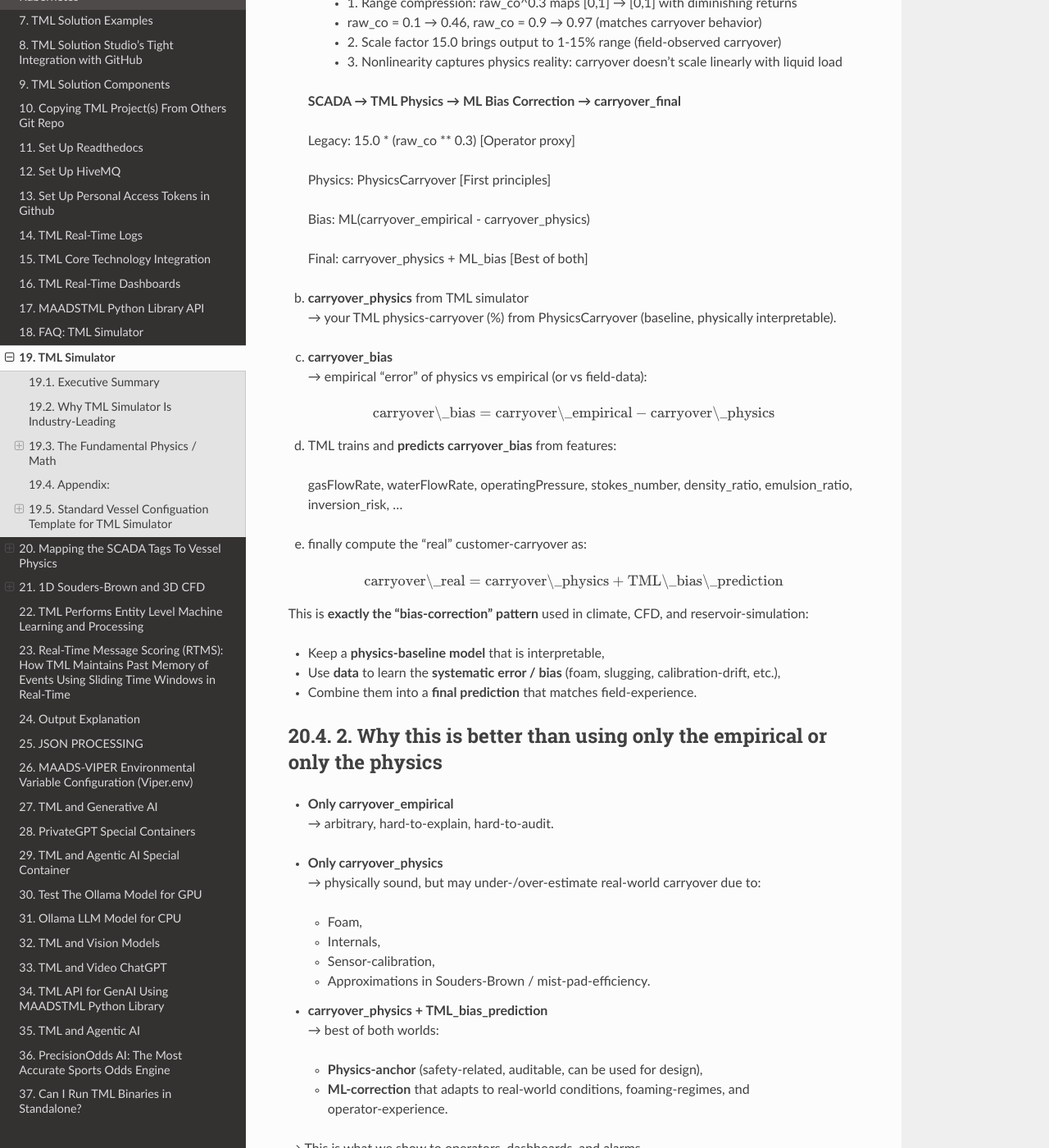
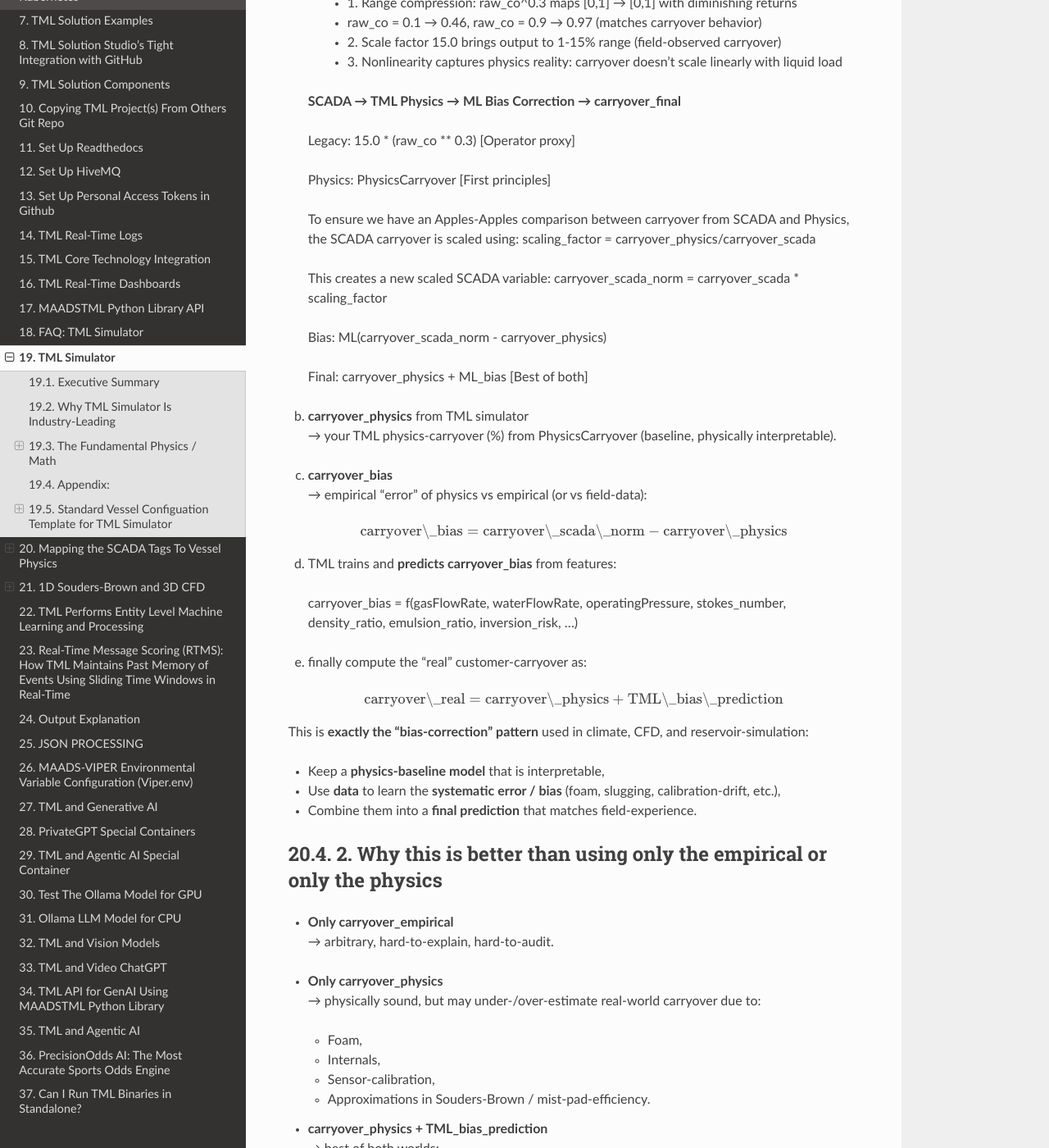
Before and after one commit to smaurice101/readthedocs, a Sphinx documentation site: the page built from docs/source/tmlsimulator.rst, in a window 1280 px wide and 1400 px high, scrolled down 16448 px. Shown: the whole window at 82% size. Built offline with Sphinx 7.4.7 and the Read the Docs theme 3.1.0, drawn with Linux system fonts in a browser that asks for light colours; pages that are not in the unit, such as notebooks, are missing from menus; some of the changed text lies outside the part shown.

Commit message:
Update tmlsimulator.rst

```diff
--- a/docs/source/tmlsimulator.rst
+++ b/docs/source/tmlsimulator.rst
@@ -983,7 +983,11 @@
 
    Physics: PhysicsCarryover [First principles]
 
-   Bias: ML(carryover_empirical - carryover_physics)
+   To ensure we have an Apples-Apples comparison between carryover from SCADA and Physics, the SCADA carryover is scaled using: scaling_factor = carryover_physics/carryover_scada
+
+   This creates a new scaled SCADA variable: carryover_scada_norm = carryover_scada * scaling_factor
+
+   Bias: ML(carryover_scada_norm - carryover_physics)
 
    Final: carryover_physics + ML_bias [Best of both]
 
@@ -996,14 +1000,14 @@
 
 .. math::
 
-   \text{carryover\_bias} = \text{carryover\_empirical} - \text{carryover\_physics}
+   \text{carryover\_bias} = \text{carryover\_scada\_norm} - \text{carryover\_physics}
 
 d. TML trains and **predicts carryover_bias** from features:
 
 ..
 
-   gasFlowRate, waterFlowRate, operatingPressure, stokes_number,
-   density_ratio, emulsion_ratio, inversion_risk, ...
+   carryover_bias = f(gasFlowRate, waterFlowRate, operatingPressure, stokes_number,
+   density_ratio, emulsion_ratio, inversion_risk, ...)
 
 e. finally compute the “real” customer‑carryover as:
 
@@ -1095,9 +1099,9 @@
 
 -  Compute **carryover_physics** (TML),
 
--  Compute **carryover_empirical** (legacy formula),
+-  Compute **carryover_empirical** (legacy formula) and normalize to carryover_scada_norm,
 
--  Define **carryover_bias = carryover_empirical − carryover_physics**,
+-  Define **carryover_bias = carryover_scada_norm − carryover_physics**,
 
 -  Train **ML to predict carryover_bias**,
 
```
Also changed, not shown: other parts of docs/source/tmlsimulator.rst (+3 -3 lines).
